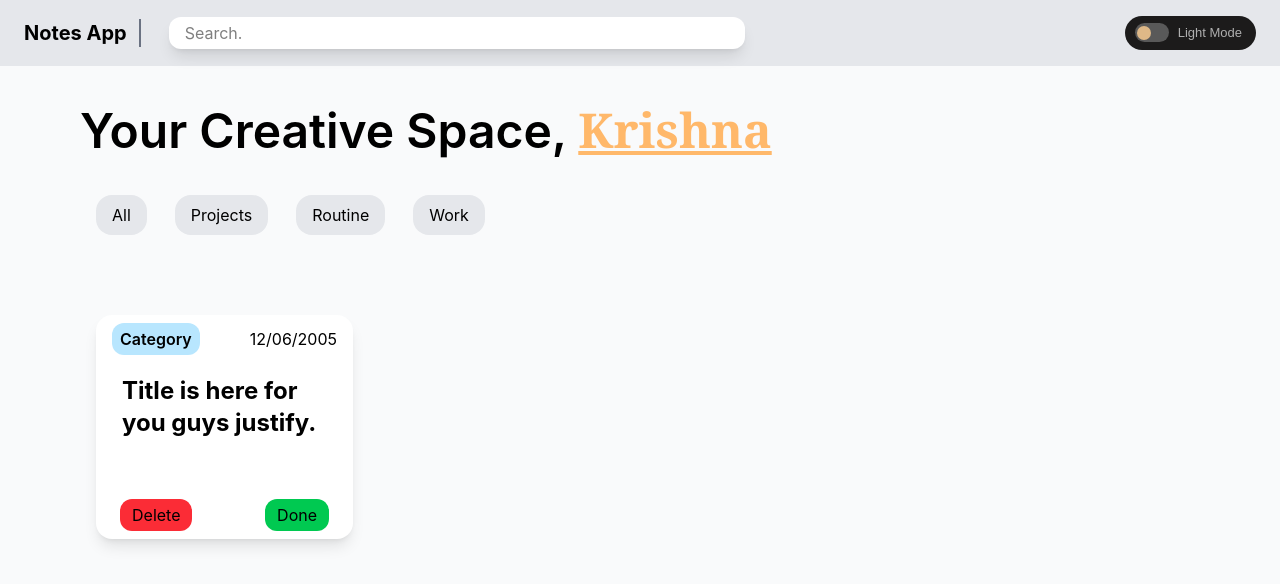
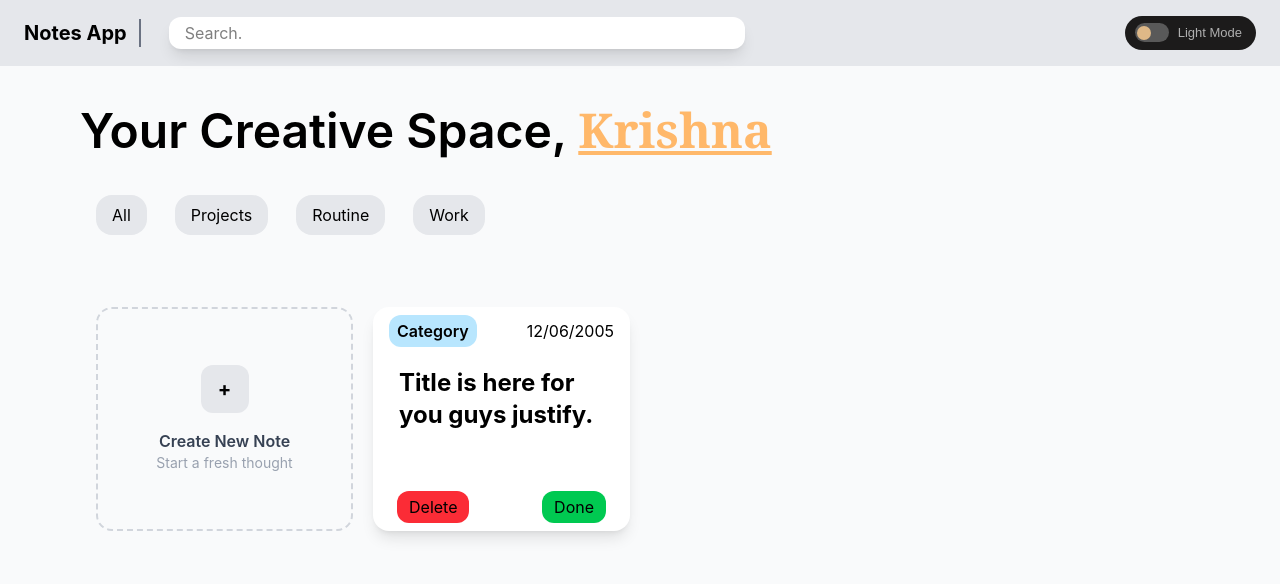
Before and after one commit to krishnakeshariya1/react-skill-build-projects, a React (Vite) app in the folder Notes-App/: page / in a window 1280 px wide. Shown: the top 584 px of the page. Built offline with nearby package versions, Linux system fonts and the light colour scheme.

Commit message:
add page and state

```diff
--- a/Notes-App/package.json
+++ b/Notes-App/package.json
@@ -13,6 +13,7 @@
     "@tailwindcss/vite": "^4.2.2",
     "react": "^19.1.1",
     "react-dom": "^19.1.1",
+    "react-router-dom": "^7.14.0",
     "tailwindcss": "^4.2.2"
   },
   "devDependencies": {
--- a/Notes-App/src/App.jsx
+++ b/Notes-App/src/App.jsx
@@ -1,17 +1,31 @@
+import { useEffect, useState } from "react"
 import { AddNotes } from "./Components/AddNotes"
+import { AllNotesLayout } from "./Components/AllNotesLayout"
 import { Category } from "./Components/Category"
 import { Navbar } from "./Components/Navbar"
 import { NotesCard } from "./Components/NotesCard"
+import { Dashboard } from "./Pages/Dashboard"
+import { BrowserRouter, Routes, Route } from "react-router-dom";
+import { AddNotesPage } from "./Pages/AddNotesPage"
 
 const App = () =>{
 
+  const [notes, setNotes] = useState(()=>{
+    const data = localStorage.getItem("notes")
+    return data ? JSON.parse(data) : []
+  })
+
+  useEffect(()=>{
+    localStorage.setItem("notes", JSON.stringify(notes))
+  },[notes])
+
   return(
-    <div className="w-full min-h-screen  bg-gray-50">
-      <Navbar />
-
-      < Category />
-      < NotesCard />
-    </div>
+     <BrowserRouter >
+      < Routes >
+        <Route  path="/" element={< Dashboard />} />
+        <Route path="/Add" element={ <AddNotesPage /> } />
+      </Routes>
+    </BrowserRouter>
   )
 }
 export default App
--- a/Notes-App/src/Components/AddNotes.jsx
+++ b/Notes-App/src/Components/AddNotes.jsx
@@ -1,8 +1,11 @@
+import { Link } from "react-router-dom";
+
 export const AddNotes = () => {
   return (
+    < Link to="/Add">
     <div
       className="
-        h-auto py-10 w-60 border-2 border-dashed border-gray-300  rounded-2xl flex flex-col items-center justify-center cursor-pointer hover:bg-gray-50 transition ">
+        h-56 py-10  border-2 border-dashed border-gray-300  rounded-2xl flex flex-col items-center justify-center cursor-pointer hover:bg-gray-50 transition ">
       <div className="w-12 h-12 flex items-center justify-center rounded-xl bg-gray-200 text-xl font-bold">
         +
       </div>
@@ -15,5 +18,6 @@ export const AddNotes = () => {
         Start a fresh thought
       </p>
     </div>
+    </Link>
   );
 };
--- /dev/null
+++ b/Notes-App/src/Components/AllNotesLayout.jsx
@@ -0,0 +1,11 @@
+import { AddNotes } from "./AddNotes"
+import { NotesCard } from "./NotesCard"
+
+export const AllNotesLayout =() =>{
+    return(
+               <div className="grid grid-cols-4 items-center gap-5 py-8 px-24">
+                <AddNotes />
+                < NotesCard />
+               </div>
+    )
+}
--- a/Notes-App/src/Components/NotesCard.jsx
+++ b/Notes-App/src/Components/NotesCard.jsx
@@ -1,6 +1,5 @@
 export const NotesCard = () =>{
     return(
-        <div className="grid grid-cols-4 items-center gap-5 py-10 px-24">
             <div className=" h-56 bg-white shadow-lg rounded-2xl px-4 py-2 flex flex-col">
                 <div className="flex justify-between items-center">
                     <h2 className="bg-sky-200 px-2 py-1 rounded-xl font-semibold">Category</h2>
@@ -14,6 +13,5 @@ export const NotesCard = () =>{
                     <button className="bg-green-500 px-3 py-1 rounded-xl">Done</button>
                 </div>
             </div>
-        </div>
     )
 }
--- /dev/null
+++ b/Notes-App/src/Pages/AddNotesPage.jsx
@@ -0,0 +1,7 @@
+export const AddNotesPage = () =>{
+    return(
+        <div>
+            page 2
+        </div>
+    )
+}
--- /dev/null
+++ b/Notes-App/src/Pages/Dashboard.jsx
@@ -0,0 +1,13 @@
+import { AllNotesLayout } from "../Components/AllNotesLayout"
+import { Category } from "../Components/Category"
+import { Navbar } from "../Components/Navbar"
+
+export const Dashboard = () => {
+    return (
+        <div className="w-full min-h-screen  bg-gray-50">
+            < Navbar />
+            < Category/>
+            < AllNotesLayout />
+        </div>
+    )
+}
--- a/Notes-App/src/index.css
+++ b/Notes-App/src/index.css
@@ -1,4 +1,10 @@
 @import "tailwindcss";
+
+html{
+  margin: 0;
+  padding: 0;
+  box-sizing: border-box;
+}
 
 .theme-btn{
     display: flex;
```
Also changed, not shown: 1 other file (tests, documents, lock files or other folders).
